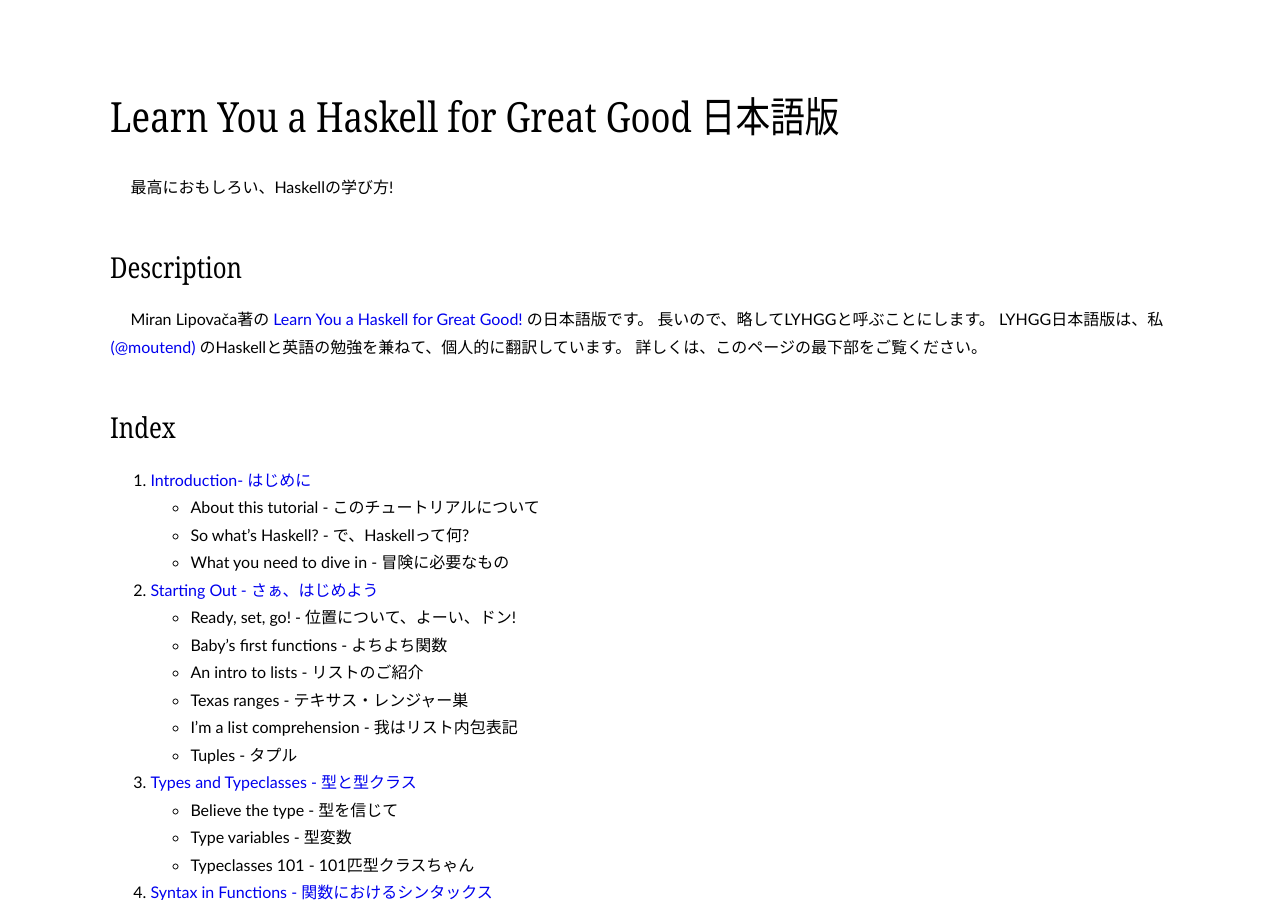
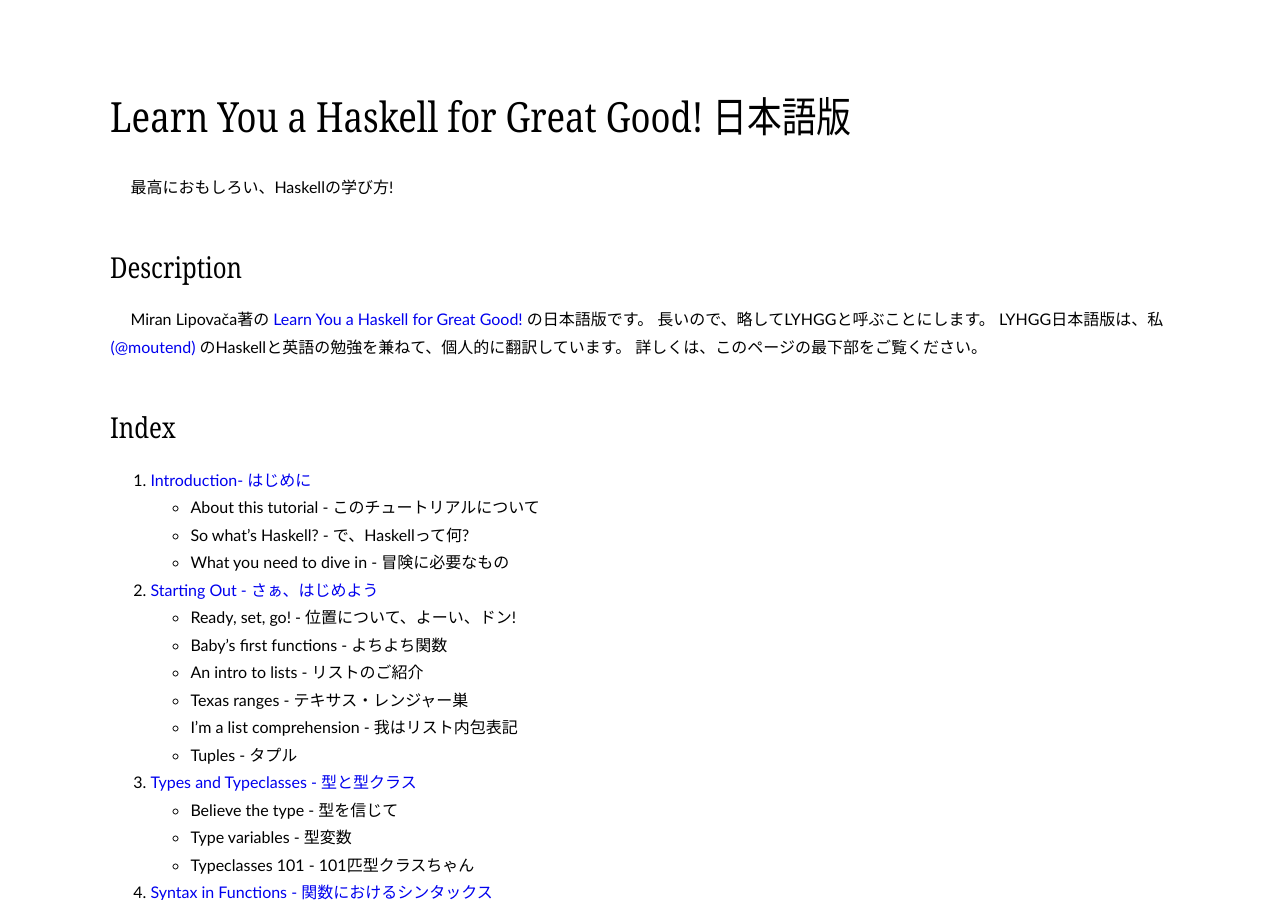
Before and after one commit to suruseas/jlyhgg, a Jekyll site: the page built from index.md, in a window 1280 px wide and 900 px high. Built offline with Jekyll 4.4.1, drawn with Linux system fonts in a browser that asks for light colours; some of the changed text lies outside the part shown.

Commit message:
Fix some typos and contribution guide

```diff
--- a/index.md
+++ b/index.md
@@ -4,7 +4,7 @@ layout: article
 
 
 
-# Learn You a Haskell for Great Good 日本語版
+# Learn You a Haskell for Great Good! 日本語版
 
 最高におもしろい、Haskellの学び方!
 
```
Also changed, not shown: other parts of index.md (+1 -1 lines).
